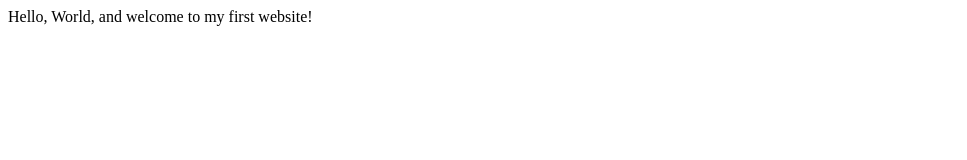
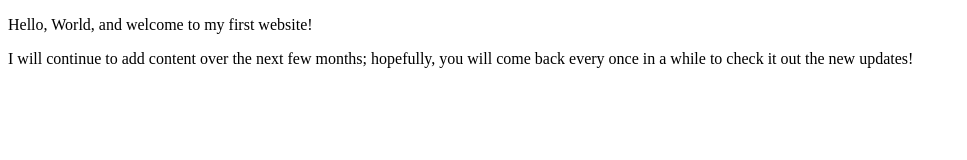
Before and after one commit to ksquared2017/ksquared2017.github.io, a plain HTML site: page index.html in a window 1280 px wide. Shown: the whole page, without its empty margins (0-967 px from the left). Drawn offline with Linux system fonts and the light colour scheme.

Commit message:
Update index.html
Updated the index.html file. Hopefully this works this time.

```diff
--- a/index.html
+++ b/index.html
@@ -3,9 +3,11 @@
     <head>
         <meta charset="utf-8">
         <meta name="viewport" content="width=device-width, initial-scale=1.0">
-        <title>My First Website</title>
+		<meta name="author" content="Josef Kasprzak">
+        <title>Web Coding Pratice | Web Developer</title>
     </head>
     <body>
-       Hello, World, and welcome to my first website!
+      <p>Hello, World, and welcome to my first website!</p>
+	  <p>I will continue to add content over the next few months; hopefully, you will come back every once in a while to check it out the new updates!</p>
     </body>
 </html>
```
